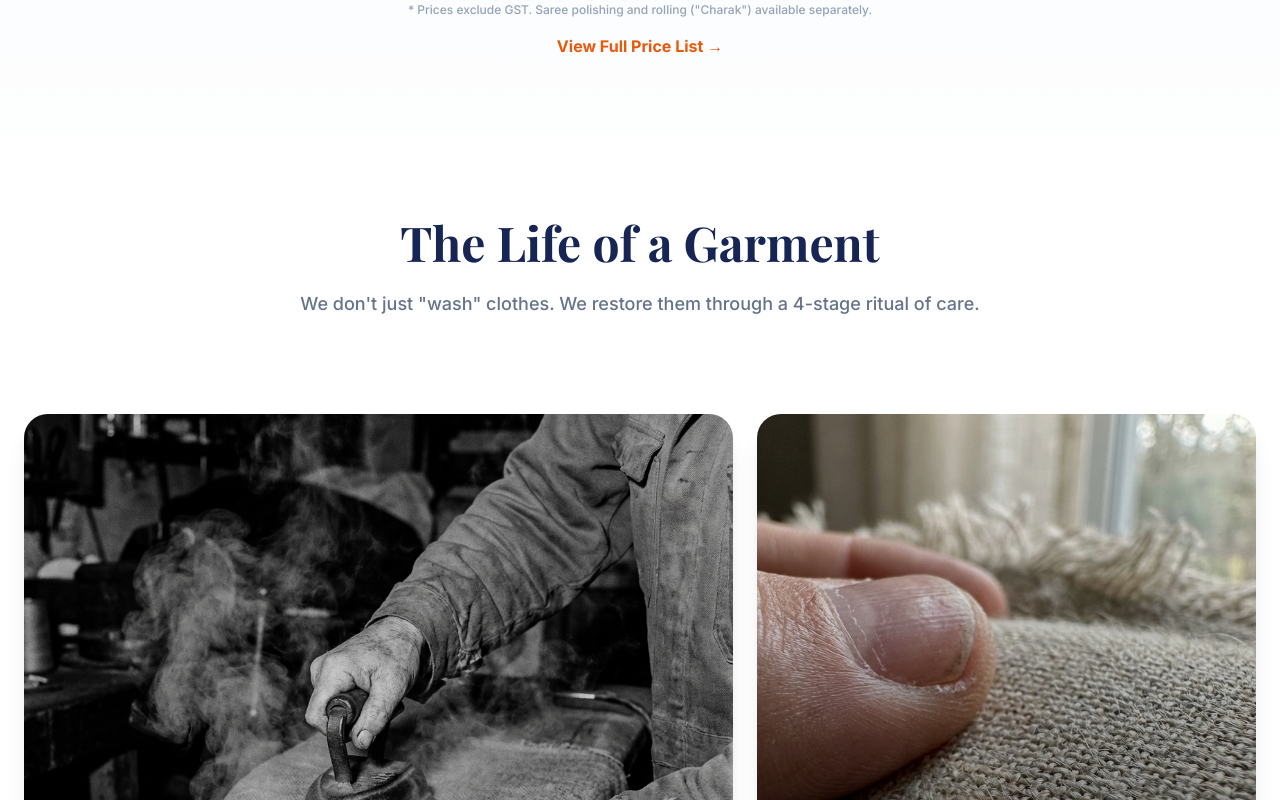
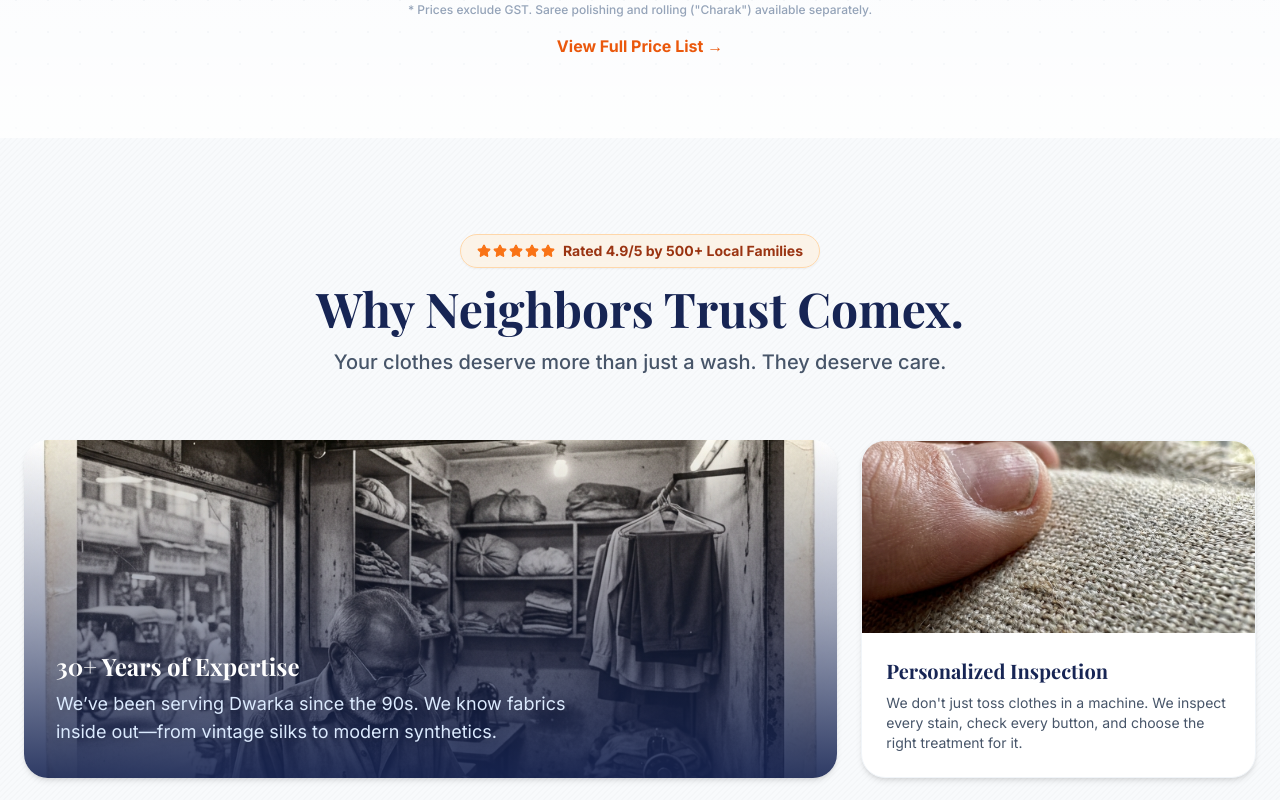
Before and after one commit to comexdryclean70/comex-dryclean-main-website, a Next.js app: page / in a window 1280 px wide. Shown: the part 4660-5460 px from the top of the page. Built offline with nearby package versions, Linux system fonts and the light colour scheme; a web font is replaced by a local one.

Commit message:
revert: switch back to TrustGallery from TrustEditorial

```diff
--- a/src/app/page.tsx
+++ b/src/app/page.tsx
@@ -6,7 +6,7 @@ import TrustStrip from "@/components/TrustStrip";
 import MastersTouch from "@/components/MastersTouch";
 import ProcessSteps from "@/components/ProcessSteps";
 import PriceCards from "@/components/PriceCards";
-import TrustEditorial from "@/components/TrustEditorial";
+import TrustGallery from "@/components/TrustGallery";
 import CallToAction from "@/components/CallToAction";
 import StorySection from "@/components/StorySection";
 import ComparisonSection from "@/components/ComparisonSection";
@@ -39,7 +39,7 @@ export default function Home() {
       <ProcessSteps />
       <PriceCards />
 
-      <TrustEditorial />
+      <TrustGallery />
       <CallToAction />
       <MainFooter />
       <StickyFooter />
```
